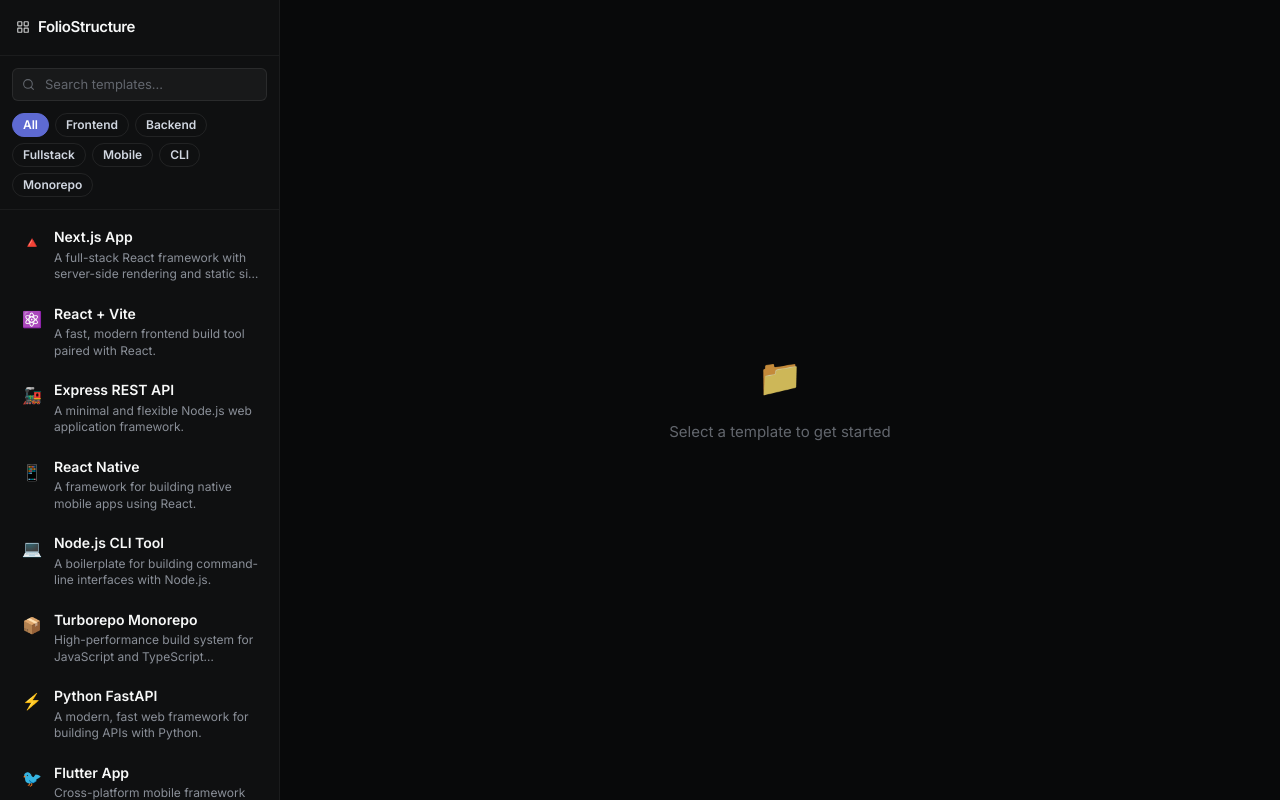
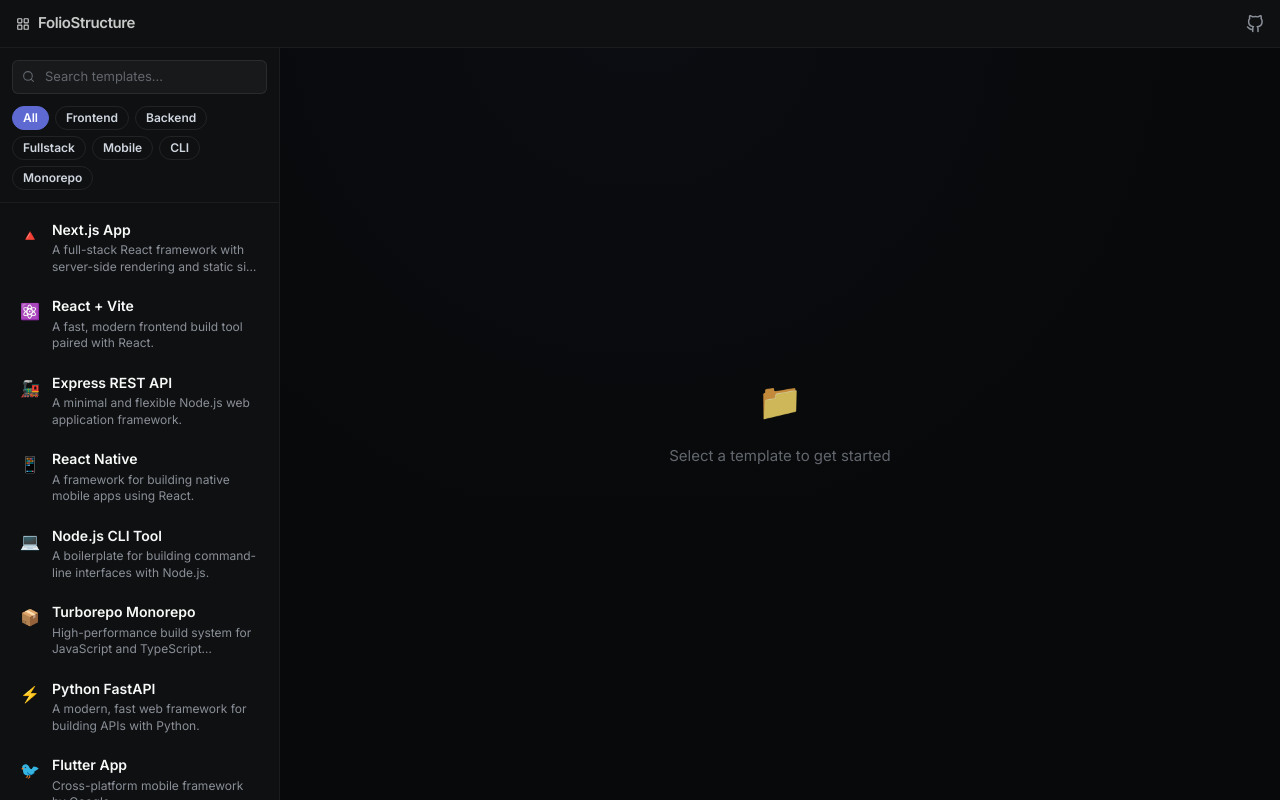
Before and after one commit to rauf17/trevo, a Next.js app in the folder foliostructure/: page / in a window 1280 px wide. Built offline with nearby package versions, Linux system fonts and the light colour scheme.

Commit message:
chore: finalize UI polish, animations, and responsive design

```diff
--- a/foliostructure/app/page.tsx
+++ b/foliostructure/app/page.tsx
@@ -1,6 +1,6 @@
 "use client";
 
-import { useState } from "react";
+import { useState, useEffect } from "react";
 import Sidebar from "@/components/Sidebar";
 import Toolbar from "@/components/Toolbar";
 import TreeView from "@/components/TreeView";
@@ -8,49 +8,116 @@
 
 export default function Page() {
   const [activeTemplateId, setActiveTemplateId] = useState<string | null>(null);
+  const [isMobileMenuOpen, setIsMobileMenuOpen] = useState(false);
+  const [isTransitioning, setIsTransitioning] = useState(false);
 
   const activeTemplate = templates.find(t => t.id === activeTemplateId);
 
+  // Trigger shimmer when active template changes
+  useEffect(() => {
+    if (activeTemplateId) {
+      setIsTransitioning(true);
+      const timer = setTimeout(() => setIsTransitioning(false), 400);
+      return () => clearTimeout(timer);
+    }
+  }, [activeTemplateId]);
+
   return (
-    <div className="flex h-screen w-full overflow-hidden bg-page text-primary">
-      <Sidebar activeTemplateId={activeTemplateId} onSelectTemplate={setActiveTemplateId} />
+    <div className="flex flex-col h-screen w-full overflow-hidden bg-page text-primary relative">
+      {/* Radial Gradient Hero Glow */}
+      <div className="pointer-events-none absolute inset-x-0 top-0 h-[500px] w-full" style={{ background: 'radial-gradient(circle at 50% 0%, rgba(94,106,210,0.04) 0%, transparent 70%)' }} />
 
-      <main className="flex-1 flex flex-col relative h-full overflow-y-auto">
+      {/* Top Navbar */}
+      <header className="h-[48px] shrink-0 w-full bg-panel border-b border-[var(--border-subtle)] flex items-center justify-between px-4 z-20 relative">
+        <div className="flex items-center gap-3">
+          <button
+            onClick={() => setIsMobileMenuOpen(true)}
+            className="md:hidden text-muted hover:text-primary transition-colors"
+          >
+            <svg width="20" height="20" viewBox="0 0 24 24" fill="none" stroke="currentColor" strokeWidth="2" strokeLinecap="round" strokeLinejoin="round">
+              <line x1="3" y1="12" x2="21" y2="12" />
+              <line x1="3" y1="6" x2="21" y2="6" />
+              <line x1="3" y1="18" x2="21" y2="18" />
+            </svg>
+          </button>
+
+          <div className="flex items-center gap-2 text-primary opacity-80">
+            <svg width="14" height="14" viewBox="0 0 24 24" fill="none" stroke="currentColor" strokeWidth="2" strokeLinecap="round" strokeLinejoin="round">
+              <rect x="3" y="3" width="7" height="7" rx="1" />
+              <rect x="14" y="3" width="7" height="7" rx="1" />
+              <rect x="14" y="14" width="7" height="7" rx="1" />
+              <rect x="3" y="14" width="7" height="7" rx="1" />
+            </svg>
+            <h1 className="text-[15px] font-[510] tracking-tight">FolioStructure</h1>
+          </div>
+        </div>
+
+        <a href="#" className="text-muted hover:text-primary transition-colors" title="GitHub">
+          <svg width="18" height="18" viewBox="0 0 24 24" fill="none" stroke="currentColor" strokeWidth="2" strokeLinecap="round" strokeLinejoin="round">
+            <path d="M9 19c-5 1.5-5-2.5-7-3m14 6v-3.87a3.37 3.37 0 0 0-.94-2.61c3.14-.35 6.44-1.54 6.44-7A5.44 5.44 0 0 0 20 4.77 5.07 5.07 0 0 0 19.91 1S18.73.65 16 2.48a13.38 13.38 0 0 0-7 0C6.27.65 5.09 1 5.09 1A5.07 5.07 0 0 0 5 4.77a5.44 5.44 0 0 0-1.5 3.78c0 5.42 3.3 6.61 6.44 7A3.37 3.37 0 0 0 9 18.13V22" />
+          </svg>
+        </a>
+      </header>
+
+      {/* Main Layout */}
+      <div className="flex-1 flex overflow-hidden relative z-10">
+        <Sidebar
+          activeTemplateId={activeTemplateId}
+          onSelectTemplate={setActiveTemplateId}
+          isOpenMobile={isMobileMenuOpen}
+          onCloseMobile={() => setIsMobileMenuOpen(false)}
+        />
+
+        <main className="flex-1 flex flex-col relative h-full overflow-y-auto w-full">
           {activeTemplate ? (
-          <div className="flex flex-col max-w-4xl w-full p-10 gap-8 mx-auto">
+            <div className="flex flex-col max-w-4xl w-full p-6 md:p-10 gap-6 md:gap-8 mx-auto">
               {/* Header Area */}
-            <div className="flex flex-col gap-3 mt-4">
-              <div className="flex items-center gap-3">
+              <div className="flex flex-col gap-3 mt-2 md:mt-4">
+                <div className="flex flex-wrap items-center gap-3">
                   <span className="text-[32px] leading-none">{activeTemplate.icon}</span>
-                <h2 className="text-[24px] font-[510] tracking-[-0.288px] text-primary leading-tight">
+                  <h2 className="text-[20px] md:text-[24px] font-[510] tracking-[-0.288px] text-primary leading-tight">
                     {activeTemplate.name}
                   </h2>
-                <span className="px-2 py-0.5 rounded-full border border-accent text-[10px] font-[510] text-accent uppercase tracking-wider ml-2">
+                  <span className="px-2 py-0.5 rounded-full border border-accent text-[10px] font-[510] text-accent uppercase tracking-wider ml-0 md:ml-2">
                     {activeTemplate.category}
                   </span>
                 </div>
-              <p className="text-[15px] font-normal text-muted max-w-2xl">
+                <p className="text-[14px] md:text-[15px] font-normal text-muted max-w-2xl">
                   {activeTemplate.description}
                 </p>
               </div>
 
               {/* Toolbar */}
+              <div className="overflow-x-auto pb-2 -mx-6 px-6 md:mx-0 md:px-0 md:pb-0 [&::-webkit-scrollbar]:hidden [-ms-overflow-style:none] [scrollbar-width:none]">
                 <Toolbar template={activeTemplate} />
+              </div>
 
               {/* Tree Area */}
-            <div className="bg-surface border border-[var(--border-default)] rounded-[8px] p-[20px]">
-               {/* We use a key to completely re-render TreeView when template changes so animations restart */}
+              <div className="bg-surface border border-[var(--border-default)] rounded-[8px] p-[16px] md:p-[20px] min-h-[300px]">
+                {isTransitioning ? (
+                  /* Shimmer Skeleton */
+                  <div className="flex flex-col gap-3 opacity-60">
+                    <div className="h-5 w-[40%] rounded animate-shimmer" />
+                    <div className="h-5 w-[30%] rounded animate-shimmer ml-6" />
+                    <div className="h-5 w-[45%] rounded animate-shimmer ml-6" />
+                    <div className="h-5 w-[35%] rounded animate-shimmer ml-12" />
+                    <div className="h-5 w-[50%] rounded animate-shimmer ml-12" />
+                    <div className="h-5 w-[40%] rounded animate-shimmer ml-6" />
+                  </div>
+                ) : (
                   <TreeView key={activeTemplate.id} tree={activeTemplate.tree} />
+                )}
               </div>
             </div>
           ) : (
             /* Empty State */
-          <div className="flex-1 flex flex-col items-center justify-center gap-4 text-center">
+            <div className="flex-1 flex flex-col items-center justify-center gap-4 text-center p-6">
               <span className="text-4xl opacity-80 mb-2">📁</span>
               <p className="text-subtle text-[15px] font-normal">Select a template to get started</p>
             </div>
           )}
         </main>
       </div>
+    </div>
   );
 }
--- a/foliostructure/components/Sidebar.tsx
+++ b/foliostructure/components/Sidebar.tsx
@@ -1,6 +1,6 @@
 "use client";
 
-import { useState } from "react";
+import { useState, useEffect, useRef } from "react";
 import { templates } from "../data/templates";
 import TemplateCard from "./TemplateCard";
 
@@ -9,11 +9,15 @@
 type SidebarProps = {
   activeTemplateId: string | null;
   onSelectTemplate: (id: string) => void;
+  isOpenMobile: boolean;
+  onCloseMobile: () => void;
 };
 
-export default function Sidebar({ activeTemplateId, onSelectTemplate }: SidebarProps) {
+export default function Sidebar({ activeTemplateId, onSelectTemplate, isOpenMobile, onCloseMobile }: SidebarProps) {
   const [activeCategory, setActiveCategory] = useState("All");
   const [searchQuery, setSearchQuery] = useState("");
+  const [focusedIndex, setFocusedIndex] = useState<number>(-1);
+  const listRef = useRef<HTMLDivElement>(null);
 
   const filteredTemplates = templates.filter(t => {
     const matchesCategory = activeCategory === "All" || t.category.toLowerCase() === activeCategory.toLowerCase();
@@ -22,19 +26,64 @@
     return matchesCategory && matchesSearch;
   });
 
+  // Reset focus when filter changes
+  useEffect(() => {
+    setFocusedIndex(-1);
+  }, [searchQuery, activeCategory]);
+
+  const handleKeyDown = (e: React.KeyboardEvent) => {
+    if (filteredTemplates.length === 0) return;
+
+    if (e.key === "ArrowDown") {
+      e.preventDefault();
+      setFocusedIndex(prev => (prev < filteredTemplates.length - 1 ? prev + 1 : prev));
+    } else if (e.key === "ArrowUp") {
+      e.preventDefault();
+      setFocusedIndex(prev => (prev > 0 ? prev - 1 : 0));
+    } else if (e.key === "Enter" && focusedIndex >= 0) {
+      e.preventDefault();
+      onSelectTemplate(filteredTemplates[focusedIndex].id);
+      if (window.innerWidth < 768) {
+        onCloseMobile();
+      }
+    }
+  };
+
+  // Keep focused item in view
+  useEffect(() => {
+    if (focusedIndex >= 0 && listRef.current) {
+      const activeEl = listRef.current.children[focusedIndex] as HTMLElement;
+      if (activeEl) {
+        activeEl.scrollIntoView({ block: 'nearest' });
+      }
+    }
+  }, [focusedIndex]);
+
   return (
-    <aside className="w-[280px] h-full flex flex-col bg-panel border-r border-[var(--border-subtle)] shrink-0">
-      {/* Header */}
-      <div className="px-4 py-4 flex items-center gap-2 border-b border-[var(--border-subtle)]">
-        <div className="text-primary opacity-80">
-          <svg width="14" height="14" viewBox="0 0 24 24" fill="none" stroke="currentColor" strokeWidth="2" strokeLinecap="round" strokeLinejoin="round">
-            <rect x="3" y="3" width="7" height="7" rx="1" />
-            <rect x="14" y="3" width="7" height="7" rx="1" />
-            <rect x="14" y="14" width="7" height="7" rx="1" />
-            <rect x="3" y="14" width="7" height="7" rx="1" />
+    <>
+      {/* Mobile Overlay */}
+      {isOpenMobile && (
+        <div
+          className="fixed inset-0 bg-black/60 z-40 md:hidden"
+          onClick={onCloseMobile}
+        />
+      )}
+
+      {/* Sidebar Drawer / Fixed Column */}
+      <aside
+        className={`fixed inset-y-0 left-0 z-50 w-[280px] bg-panel border-r border-[var(--border-subtle)] flex flex-col transform transition-transform duration-300 ease-in-out md:relative md:translate-x-0
+          ${isOpenMobile ? 'translate-x-0' : '-translate-x-full'}
+        `}
+      >
+        {/* Mobile Header */}
+        <div className="px-4 py-4 md:hidden flex items-center justify-between border-b border-[var(--border-subtle)]">
+          <h2 className="text-[15px] font-[510] text-primary">Menu</h2>
+          <button onClick={onCloseMobile} className="text-muted hover:text-primary p-1">
+            <svg width="18" height="18" viewBox="0 0 24 24" fill="none" stroke="currentColor" strokeWidth="2" strokeLinecap="round" strokeLinejoin="round">
+              <line x1="18" y1="6" x2="6" y2="18" />
+              <line x1="6" y1="6" x2="18" y2="18" />
             </svg>
-        </div>
-        <h1 className="text-[15px] font-[510] text-primary tracking-tight">FolioStructure</h1>
+          </button>
         </div>
 
         {/* Search */}
@@ -74,15 +123,28 @@
         </div>
 
         {/* Templates List */}
-      <div className="flex-1 overflow-y-auto p-2 space-y-0.5">
+        <div
+          className="flex-1 overflow-y-auto p-2 space-y-0.5 outline-none"
+          tabIndex={0}
+          onKeyDown={handleKeyDown}
+          ref={listRef}
+        >
           {filteredTemplates.length > 0 ? (
-          filteredTemplates.map(template => (
+            filteredTemplates.map((template, index) => (
+              <div
+                key={template.id}
+                onMouseEnter={() => setFocusedIndex(index)}
+              >
                 <TemplateCard
-              key={template.id}
                   template={template}
                   isActive={activeTemplateId === template.id}
-              onClick={() => onSelectTemplate(template.id)}
+                  isFocused={index === focusedIndex}
+                  onClick={() => {
+                    onSelectTemplate(template.id);
+                    if (window.innerWidth < 768) onCloseMobile();
+                  }}
                 />
+              </div>
             ))
           ) : (
             <div className="p-6 text-center text-[13px] text-muted">
@@ -91,5 +153,6 @@
           )}
         </div>
       </aside>
+    </>
   );
 }
--- a/foliostructure/components/TemplateCard.tsx
+++ b/foliostructure/components/TemplateCard.tsx
@@ -5,15 +5,29 @@
 type TemplateCardProps = {
   template: Template;
   isActive?: boolean;
+  isFocused?: boolean;
   onClick?: () => void;
 };
 
-export default function TemplateCard({ template, isActive, onClick }: TemplateCardProps) {
+export default function TemplateCard({ template, isActive, isFocused, onClick }: TemplateCardProps) {
   return (
+    <div className="relative w-full rounded-md group">
+      {/* Animated Gradient Border (visible only when active) */}
+      {isActive && (
+        <div className="absolute inset-[-1px] rounded-[7px] overflow-hidden pointer-events-none">
+          <div className="absolute inset-[-150%] animate-spin-slow"
+            style={{
+              background: 'conic-gradient(from 0deg, transparent 0 270deg, var(--accent-bright) 360deg)'
+            }}
+          />
+        </div>
+      )}
+
+      {/* Main Button Surface */}
       <button
         onClick={onClick}
-      className={`group w-full flex items-start text-left gap-3 px-3 py-2.5 rounded-md transition-colors outline-none border-l-2
-        ${isActive ? 'bg-[rgba(255,255,255,0.03)] border-[var(--accent-bright)]' : 'hover:bg-[rgba(255,255,255,0.03)] border-transparent'}
+        className={`relative z-10 w-full flex items-start text-left gap-3 px-3 py-2.5 rounded-md transition-colors outline-none
+          ${isActive ? 'bg-[#171819]' : isFocused ? 'bg-[rgba(255,255,255,0.03)]' : 'hover:bg-[rgba(255,255,255,0.03)] bg-transparent'}
         `}
       >
         <div className="flex-shrink-0 mt-0.5 text-base">
@@ -36,5 +50,6 @@
           </p>
         </div>
       </button>
+    </div>
   );
 }
```
Also changed, not shown: foliostructure/app/globals.css (+19 -0 lines). Lines whose indentation alone changed are shown as unchanged.
